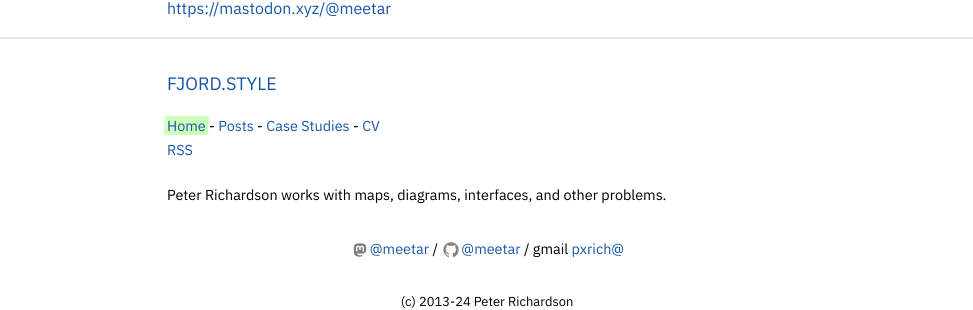
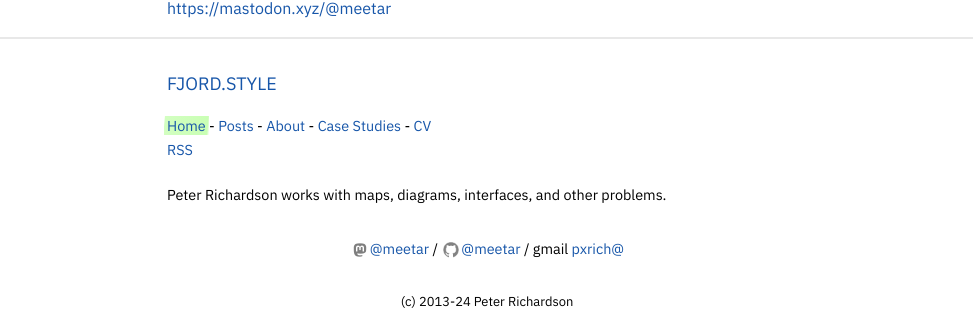
Before and after one commit to meetar/fjord.style, a Jekyll site: the page built from index.md, in a window 1280 px wide and 900 px high, scrolled down 3527 px. Shown: the part 528-838 px from the top of the window, without its empty margins (153-1126 px from the left). Built offline with Jekyll 4.4.1, drawn with Linux system fonts in a browser that asks for light colours.

Commit message:
add link to about

```diff
--- a/_includes/footer.html
+++ b/_includes/footer.html
@@ -8,6 +8,7 @@
       <div class="links">
         <a {% if page.url == "/" %}class="active"{% endif %} href="/">Home</a> -
         <a {% if page.url == "/posts" %}class="active"{% endif %} href="/posts">Posts</a> -
+        <a {% if page.url == "/about" %}class="active"{% endif %} href="/about">About</a> -
         <a {% if page.url == "/case-studies" %}class="active"{% endif %} href="/case-studies">Case Studies</a> -
         <a href="/Peter-Richardson-CV.pdf">CV</a>
         <br>
```
